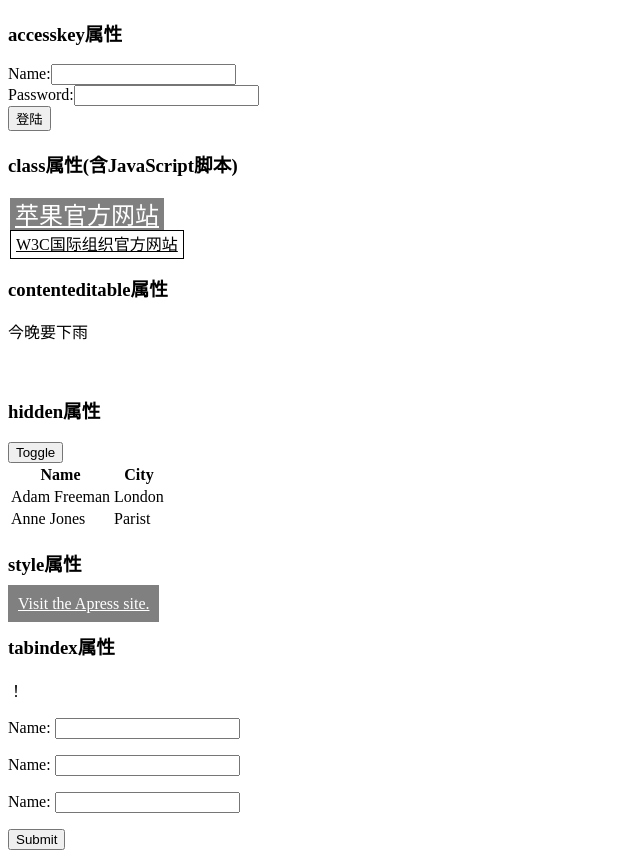
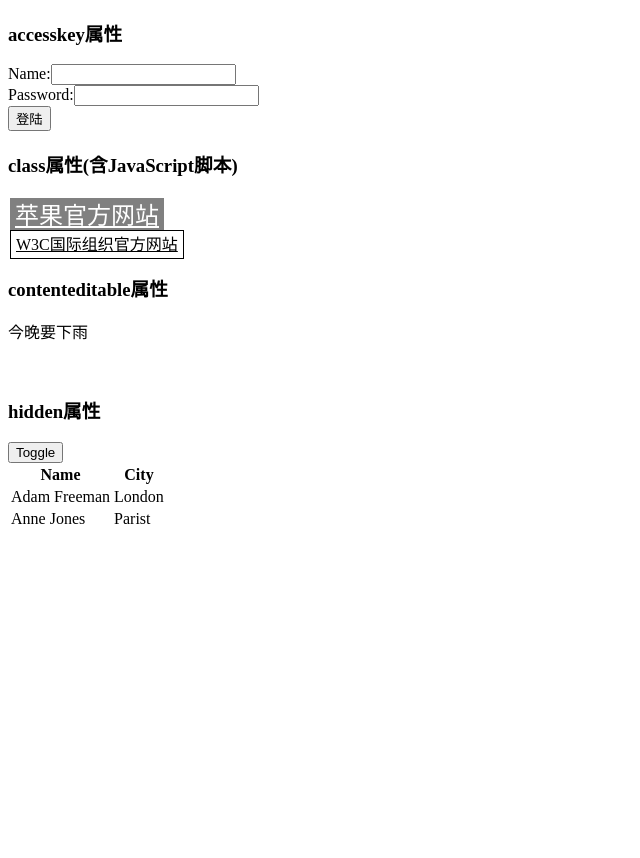
Before and after one commit to firetale/html, a plain HTML site: page demo.html in a window 1280 px wide. Shown: the whole page, without its empty margins (0-640 px from the left). After the commit the page ends 800 px from the top, so only its background shows below. Drawn offline with Linux system fonts and the light colour scheme.

Commit message:
重新定义

```diff
--- a/demo.html
+++ b/demo.html
@@ -53,16 +53,5 @@
 		<tr id="toggle" hidden><td>Joe Smith</td><td>New York</td></tr>
 		<tr><td>Anne Jones</td><td>Parist</td></tr>
 	</table>
-<p><h3>style属性</h3></p><!--style属性主要用在HTML中插入JavaScript和CSS代码或样式表，下例在专业设计中并不常用，除特殊情况下。-->
-<a href="http://apress.com" style="background: grey; color:white; padding: 10px">
-	Visit the Apress site.
-</a>
-<p><h3>tabindex属性</h3></p>！<!--tabindex用来设定html表单中Tab键的焦点，按照正数数字顺序切换。如例：-->
-	<form>
-	<p><lable>Name: <input type="text" name="name" tabindex="1" /></lable></p>
-	<p><lable>Name: <input type="text" name="city" tabindex="2" /></lable></p>
-	<p><lable>Name: <input type="text" name="country" tabindex="3" /></lable></p>
-	<input type="submit" tabindex="4"/>
-</form>
 </body>
 </html>
```
Also changed, not shown: 2 other files.
